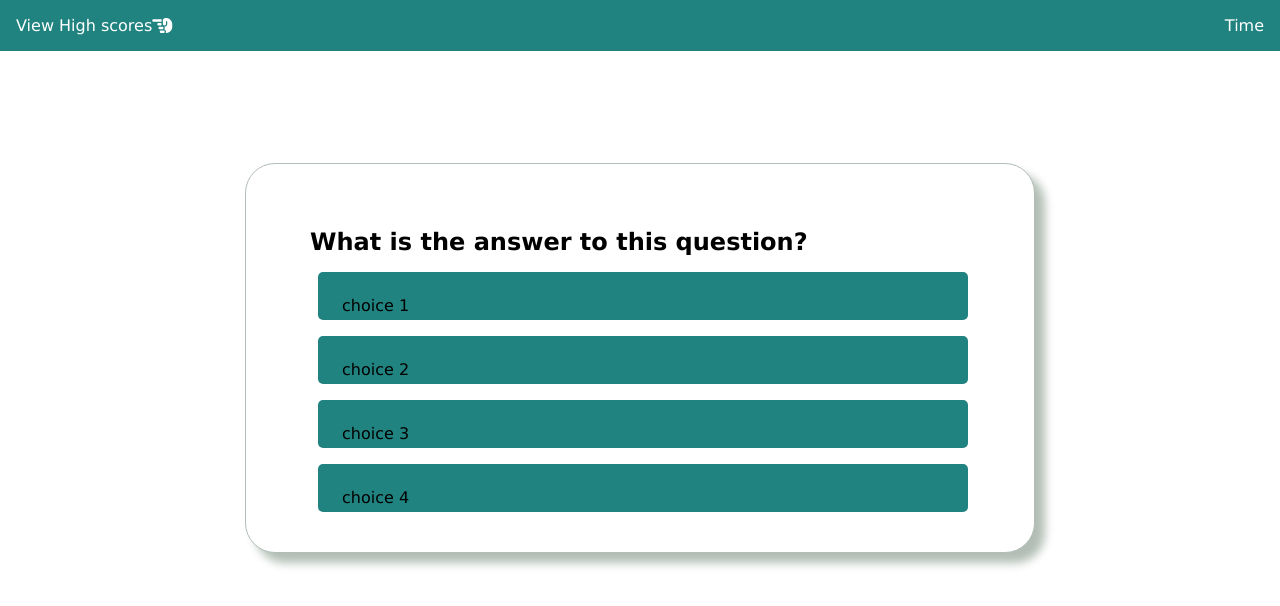
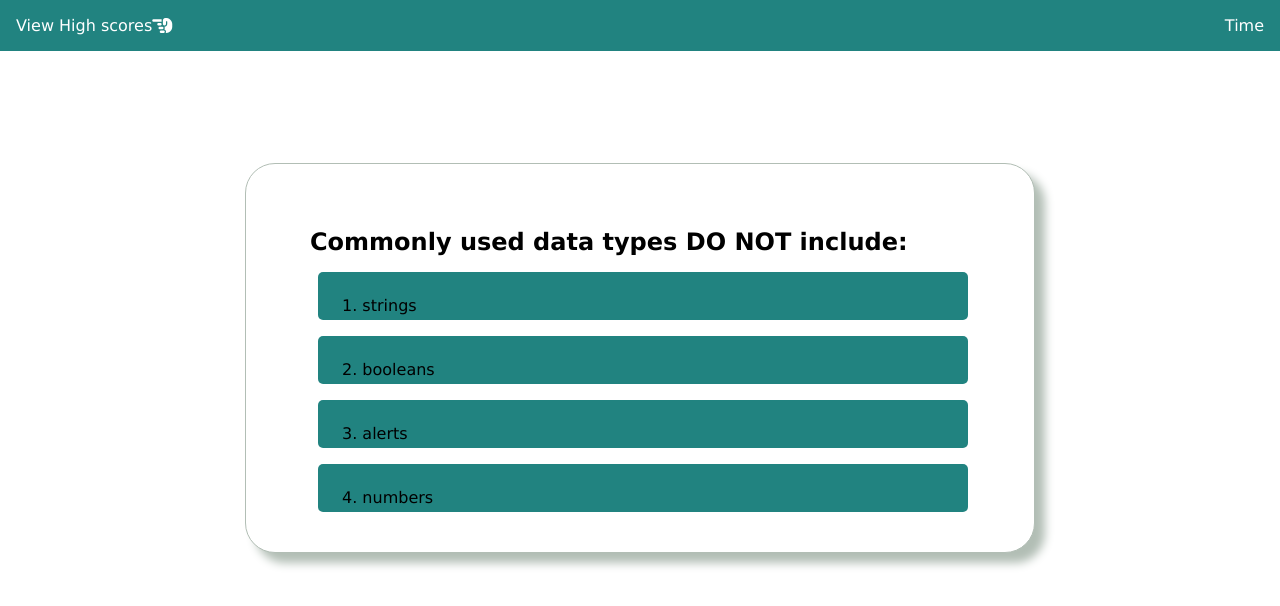
Before and after one commit to lebrin-Ay/quiz-app, a plain HTML site: page quiz.html in a window 1280 px wide. Drawn offline with Linux system fonts and the light colour scheme.

Commit message:
js update

```diff
--- a/js/script.js
+++ b/js/script.js
@@ -1,40 +1,123 @@
-const questions = [
+const question = document.getElementById("question");
+const choices = Array.from(document.getElementsByClassName("choice-text"));
+
+let currentQuestion = {};
+let acceptingAnswers = false;
+let score = 0;
+let questionCounter = 0;
+let availableQuestions = [];
+
+
+let questions = [
     {
-    questionText: "Commonly used data types DO NOT include:",
-    options: ["1. strings", "2. booleans", "3. alerts", "4. numbers"],
-    answer: "3. alerts",
+      question: "Commonly used data types DO NOT include:",
+      choice1: "1. strings",
+      choice2: "2. booleans",
+      choice3: "3. alerts",
+      choice4: "4. numbers",
+      answer: 3
     },
     {
-    questionText: "Arrays in JavaScript can be used to store ______.",
-    options: [
-      "1. numbers and strings",
-      "2. other arrays",
-      "3. booleans",
-      "4. all of the above",
-    ],
-    answer: "4. all of the above",
+      question: "Arrays in JavaScript can be used to store ______.",
+        choice1: "1. numbers and strings",
+        choice2: "2. other arrays",
+        choice3: "3. booleans",
+        choice4: "4. all of the above",
+
+      answer: 4
     },
     {
-    questionText:
-      "String values must be enclosed within _____ when being assigned to variables.",
-    options: ["1. commas", "2. curly brackets", "3. quotes", "4. parentheses"],
-    answer: "3. quotes",
+      question: "String values must be enclosed within _____ when being assigned to variables.",
+      choice1: "1. commas",
+      choice2:  "2. curly brackets",
+      choice3: "3. quotes",
+      choice4: "4. parentheses",
+      answer: 3,
     },
     {
-    questionText:
-      "A very useful tool used during development and debugging for printing content to the debugger is:",
-    options: [
-      "1. JavaScript",
-      "2. terminal/bash",
-      "3. for loops",
-      "4. console.log",
-    ],
-    answer: "4. console.log",
+      question: "A very useful tool used during development and debugging for printing content to the debugger is:",
+        choice1: "1. JavaScript",
+        choice2: "2. terminal/bash",
+        choice3: "3. for loops",
+        choice4: "4. console.log",
+      answer: 4
     },
     {
-    questionText:
+      question:
         "Which of the following is a statement that can be used to terminate a loop, switch or label statement?",
-    options: ["1. break", "2. stop", "3. halt", "4. exit"],
-    answer: "1. break",
+      choice1: "1. break",
+      choice2: "2. stop",
+      choice3: "3. halt",
+      choice4: "4. exit",
+      answer: 1
     },
   ];
+
+const CORRECT_BONUS = 10;
+const MAX_QUESTIONS = 5;
+
+startGame = () => {
+    questionCounter = 0;
+    score = 0;
+    availableQuestions = [...questions];
+    getNewQuestion();
+
+};
+getNewQuestion = () => {
+    if (availableQuestions.length === 0 || questionCounter >= MAX_QUESTIONS){
+        //go to end page
+        return window.location.assign('/finished.html');
+    }
+    questionCounter++;
+    const questionIndex = Math.floor(Math.random() * availableQuestions.length);
+    currentQuestion = availableQuestions[questionIndex];
+    question.innerText = currentQuestion.question;
+
+    choices.forEach( choice =>{
+        const number = choice.dataset['number'];
+        choice.innerText = currentQuestion['choice' + number];
+    })
+
+    availableQuestions.splice(questionIndex, 1);
+
+    acceptingAnswers = true;
+};
+
+choices.forEach( choice => {
+    choice.addEventListener('click', e => {
+     if(!acceptingAnswers) return;
+
+     acceptingAnswers = false;
+     const selectedChoice = e.target;
+     const selectedAnswer = selectedChoice.dataset['number'];
+
+    const classToApply =
+      selectedAnswer == currentQuestion.answer ? "correct" : "incorrect";
+
+
+    selectedChoice.parentElement.classList.add(classToApply);
+
+    setTimeout(() => {
+        selectedChoice.parentElement.classList.remove(classToApply);
+        getNewQuestion();
+
+    }, 1000);
+
+    });
+    var crct = document.getElementById('crct')
+    if(currentQuestion.answer == "correct"){
+        crct.style.display = 'block';
+        incrct.style.display = 'none';
+
+    };
+
+    var incrct = document.getElementById('incrct');
+    if(currentQuestion.answer == "incorrect"){
+        incrct.style.display = 'block';
+        crct.style.display = 'none'
+
+    };
+
+});
+
+startGame();
--- a/quiz.html
+++ b/quiz.html
@@ -27,10 +27,10 @@
                         <div class="questionWrap">
                             <div class="options">
                                 <ul>
-                                    <li class="choice-text">choice 1</li>
-                                    <li class="choice-text">choice 2</li>
-                                    <li class="choice-text">choice 3</li>
-                                    <li class="choice-text">choice 4</li>
+                                    <li class="choice-text" data-number="1">choice 1</li>
+                                    <li class="choice-text" data-number="2">choice 2</li>
+                                    <li class="choice-text" data-number="3">choice 3</li>
+                                    <li class="choice-text" data-number="4">choice 4</li>
                                 </ul>
                             </div>
 
@@ -44,6 +44,6 @@
 
     </section>
 
-    <script src="./js/script.js"></script>
+    <script src="/js/script.js"></script>
 </body>
 </html>
```
Lines whose indentation alone changed are shown as unchanged.
